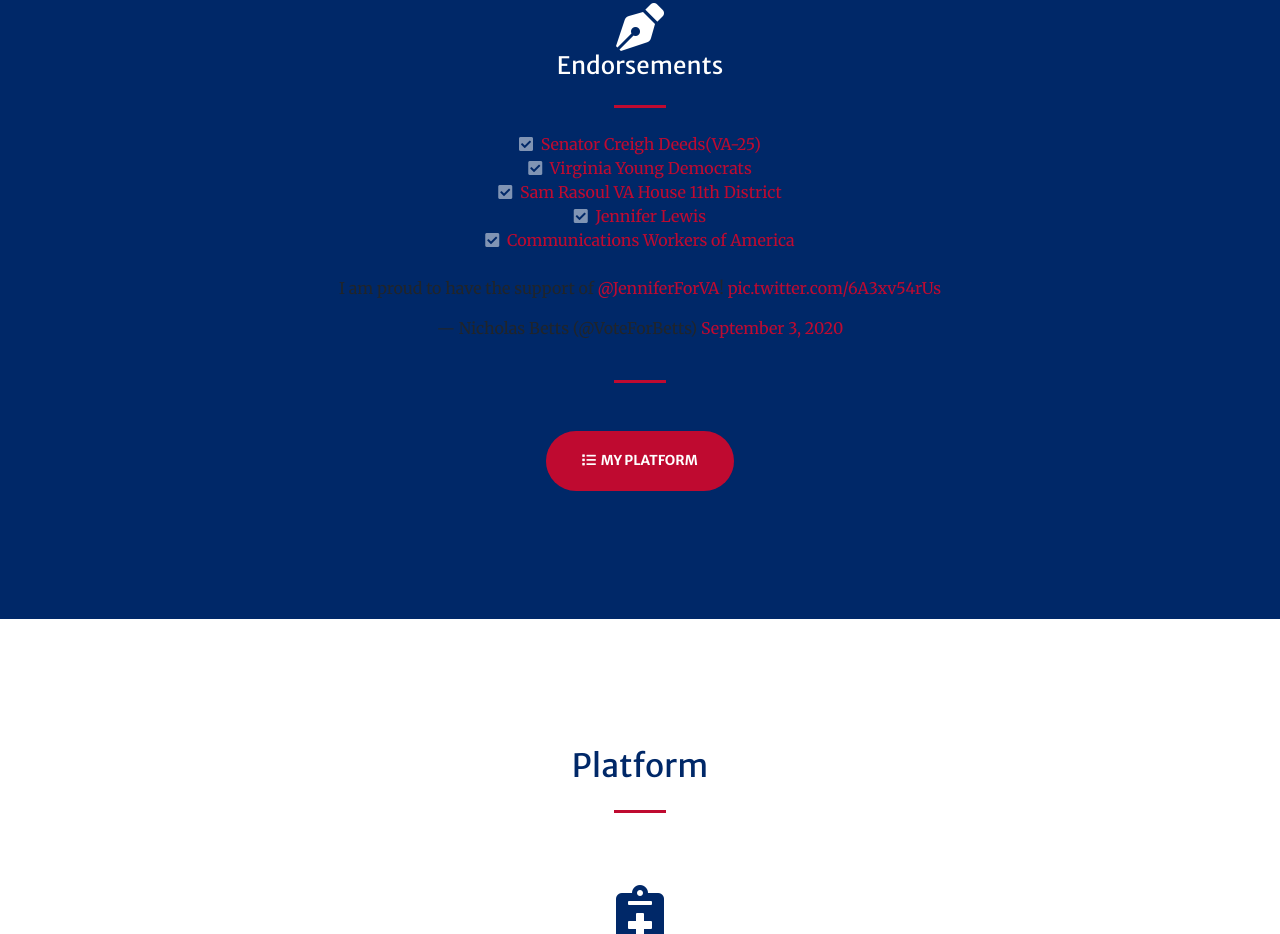
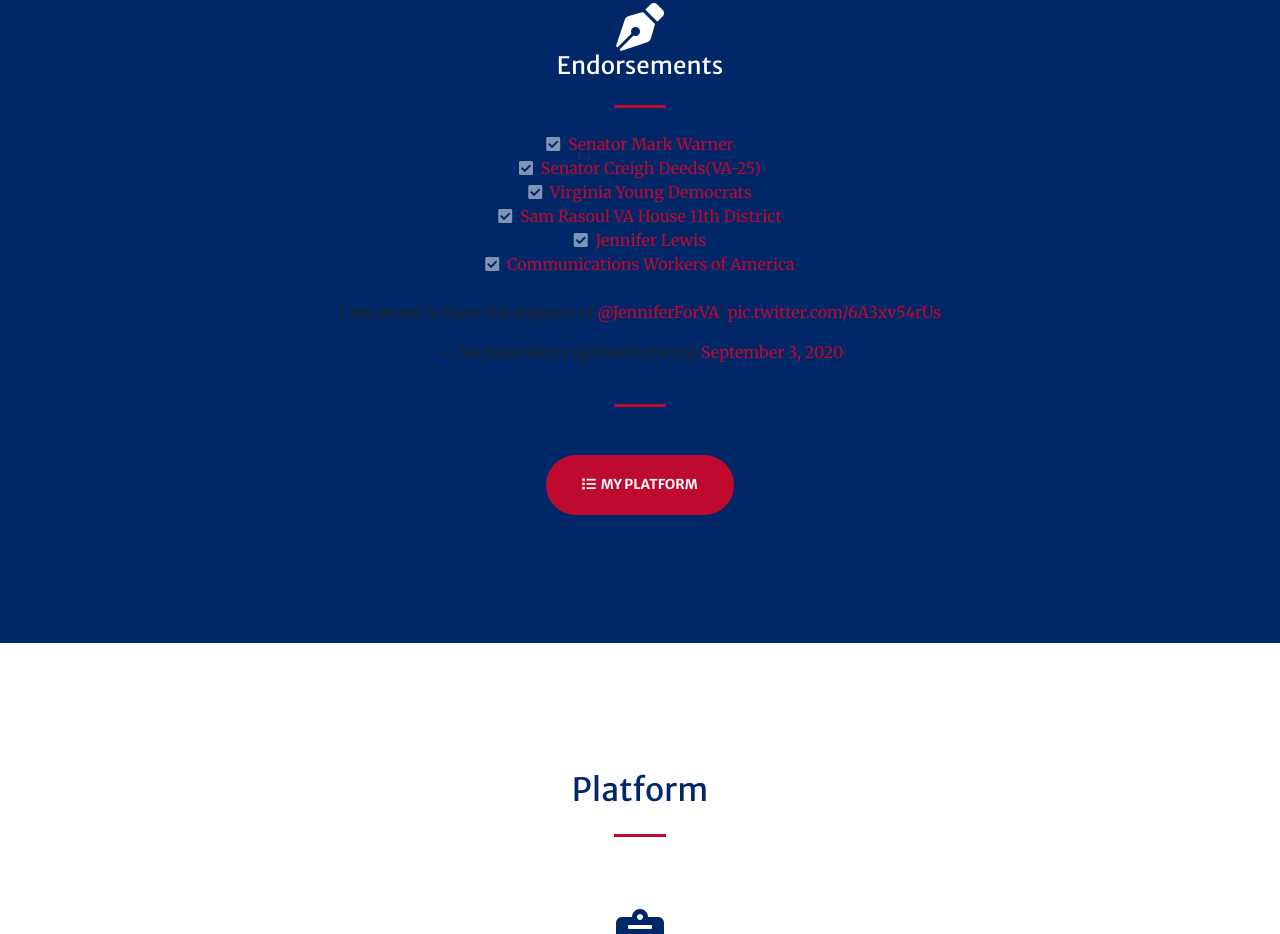
Before and after one commit to anataliocs/nickbettsforcongress, a Gatsby site: page / in a window 1280 px wide. Shown: the part 3850-4784 px from the top of the page. Built offline with nearby package versions, Linux system fonts and the light colour scheme; Gatsby itself is replaced by a stand-in of ours.

Commit message:
Add endorsements

```diff
--- a/src/pages/index.js
+++ b/src/pages/index.js
@@ -261,6 +261,12 @@
                                     <i className="fas fa-2x fa-pen-nib"></i><br/>
                                     Endorsements</h4>
                                     <hr className="divider my-4"/>
+
+                                    <i className="fas fa-check-square"></i> &nbsp;
+                                    <a href="https://www.markwarnerva.com/" target="_blank" rel="noopener noreferrer">
+                                        Senator Mark Warner </a>
+
+                                    <br/>
 
                                     <i className="fas fa-check-square"></i> &nbsp;
                                     <a href="https://www.senatordeeds.com/" target="_blank" rel="noopener noreferrer">
```
